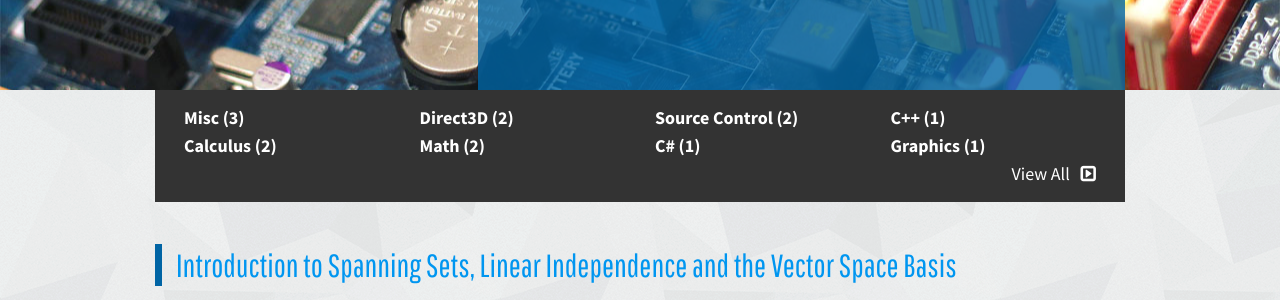
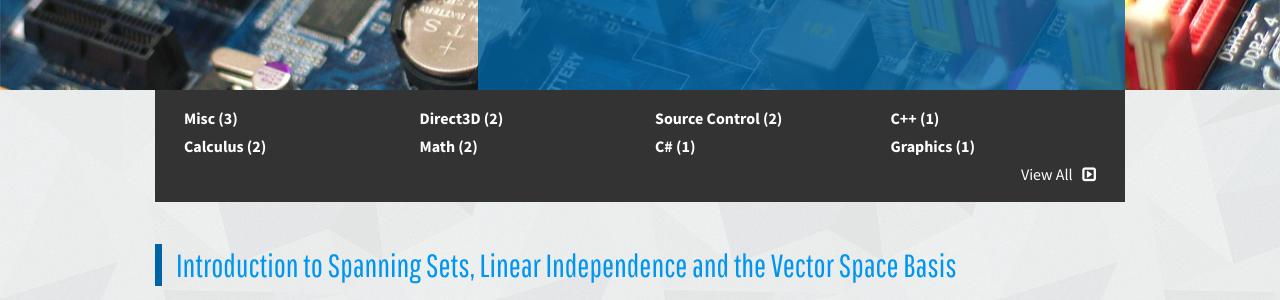
Before and after one commit to aarondgordon/aarondgordon.github.io, a Jekyll site: the page built from index.md, in a window 1280 px wide. Shown: the part 484-784 px from the top of the page. Built offline with Jekyll 4.4.1, drawn with Linux system fonts in a browser that asks for light colours; nearby versions of some CDN libraries; comment, search, counter and statistics services are not loaded.

Commit message:
Cover tags are now smaller

```diff
--- a/assets/css/layout.css
+++ b/assets/css/layout.css
@@ -225,7 +225,9 @@ a.btn-cover:hover, a.btn-cover:active {
 }
 
 .container-tags {
-    padding: 0.778em; /* 1 x baseline | 18px/18px */
+    font-size: 0.889em; /* 16px/18px */
+    line-height: 1.75; /* 2 x baseline | 28px/16px */
+    padding: 0.875em; /* 1 x baseline | 14px/16px */
     background-color: #333;
     font-weight: 700;
 }
```
